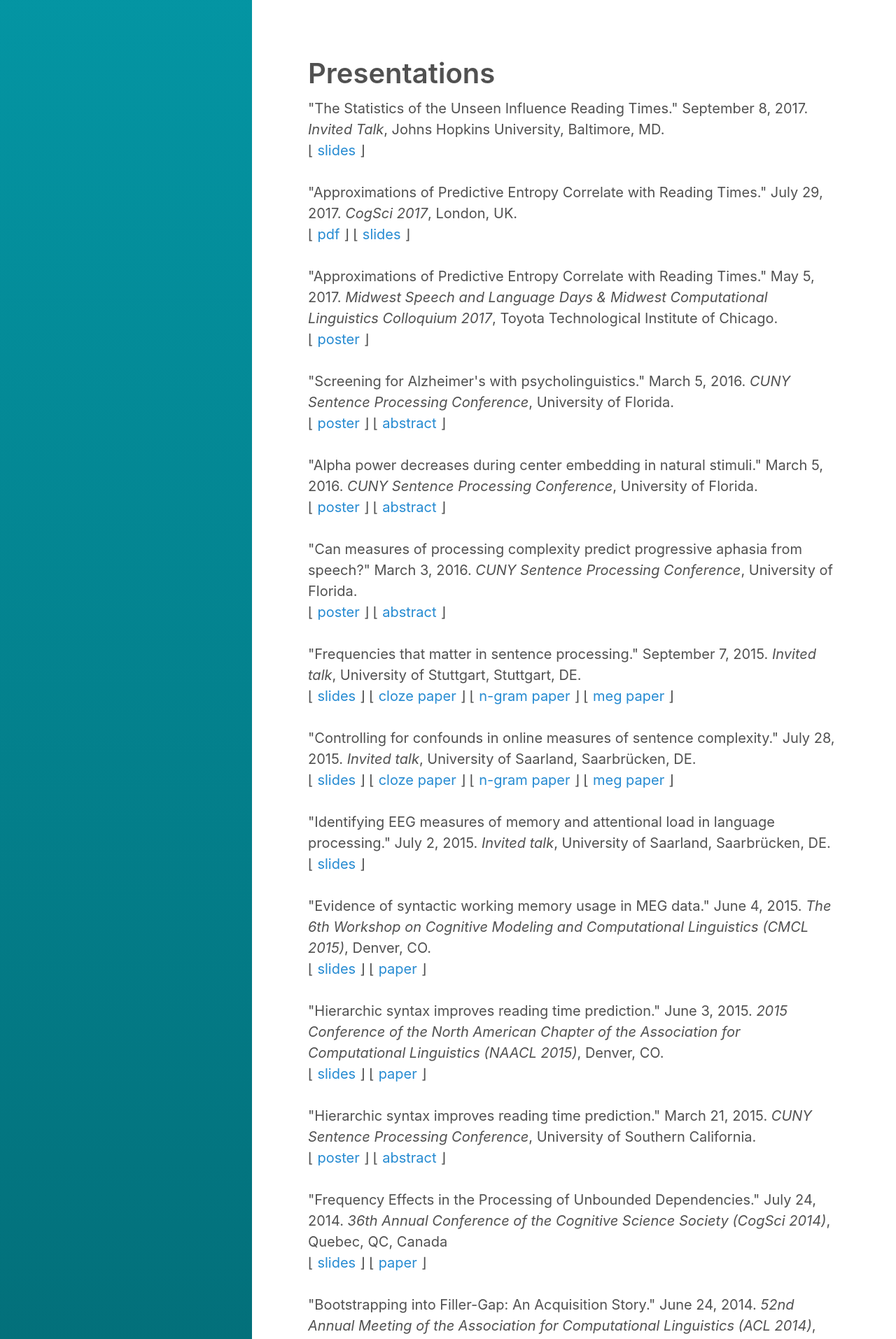
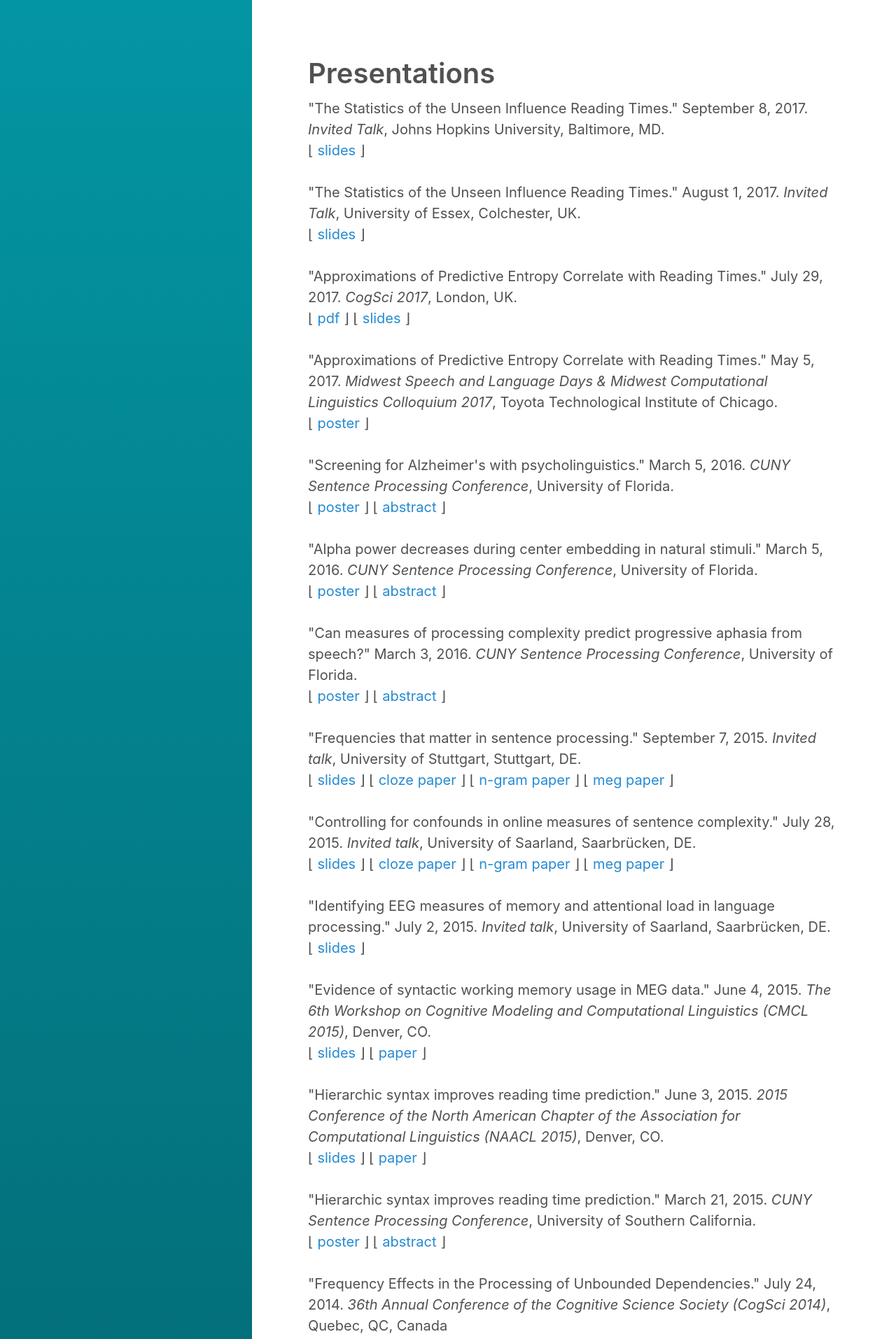
Before and after one commit to yexinqu/vansky.github.io, a Jekyll site: the page built from presentations.html, in a window 1280 px wide. Shown: the top 1914 px of the page at 70% size. Built offline with Jekyll 4.4.1, drawn with Linux system fonts in a browser that asks for light colours.

Commit message:
added talk

```diff
--- a/presentations.html
+++ b/presentations.html
@@ -5,7 +5,9 @@ sidebar_link: true
 order: 1
 ---
 
+<!--"A Cognitively Plausible Adaptive Neural Language Model" May 12, 2018. <i>Mid-Atlantic Student Colloquium on Speech, Language and Learning (MASC-SLL)</i>, University of Maryland Baltimore County (UMBC), Baltimore, MD. (19.6% oral accept rate)<br /><div class='dllinks'>&lfloor; <a href="/assets/pdf/vanschijndel-2017-jhu_brownbag_slides.pdf">slides</a> &rfloor;</div><br>-->
 "The Statistics of the Unseen Influence Reading Times." September 8, 2017. <i>Invited Talk</i>, Johns Hopkins University, Baltimore, MD. <br /><div class='dllinks'>&lfloor; <a href="/assets/pdf/vanschijndel-2017-jhu_brownbag_slides.pdf">slides</a> &rfloor;</div><br>
+"The Statistics of the Unseen Influence Reading Times." August 1, 2017. <i>Invited Talk</i>, University of Essex, Colchester, UK. <br /><div class='dllinks'>&lfloor; <a href="/assets/pdf/vanschijndel-2017-jhu_brownbag_slides.pdf">slides</a> &rfloor;</div><br>
 "Approximations of Predictive Entropy Correlate with Reading Times." July 29, 2017. <i>CogSci 2017</i>, London, UK. <br /><div class='dllinks'>&lfloor; <a href="/assets/pdf/vanschijndel_schuler-2017-cogsci.pdf">pdf</a> &rfloor; &lfloor; <a href="/assets/pdf/vanschijndel_schuler-2017-cogsci.pdf">slides</a> &rfloor;</div><br>
 "Approximations of Predictive Entropy Correlate with Reading Times." May 5, 2017. <i>Midwest Speech and Language Days & Midwest Computational Linguistics Colloquium 2017</i>, Toyota Technological Institute of Chicago. <br /><div class='dllinks'>&lfloor; <a href="/assets/pdf/vanschijndel_schuler-2017-msld_poster.pdf">poster</a> &rfloor;</div><br>
 "Screening for Alzheimer's with psycholinguistics." March 5, 2016. <i>CUNY Sentence Processing Conference</i>, University of Florida. <br /><div class='dllinks'>&lfloor; <a href="/assets/pdf/vanschijndel_fraser-2016-cuny_poster.pdf">poster</a> &rfloor; &lfloor; <a href="/assets/pdf/vanschijndel_fraser-2016-cuny.pdf">abstract</a> &rfloor;</div><br>
```
